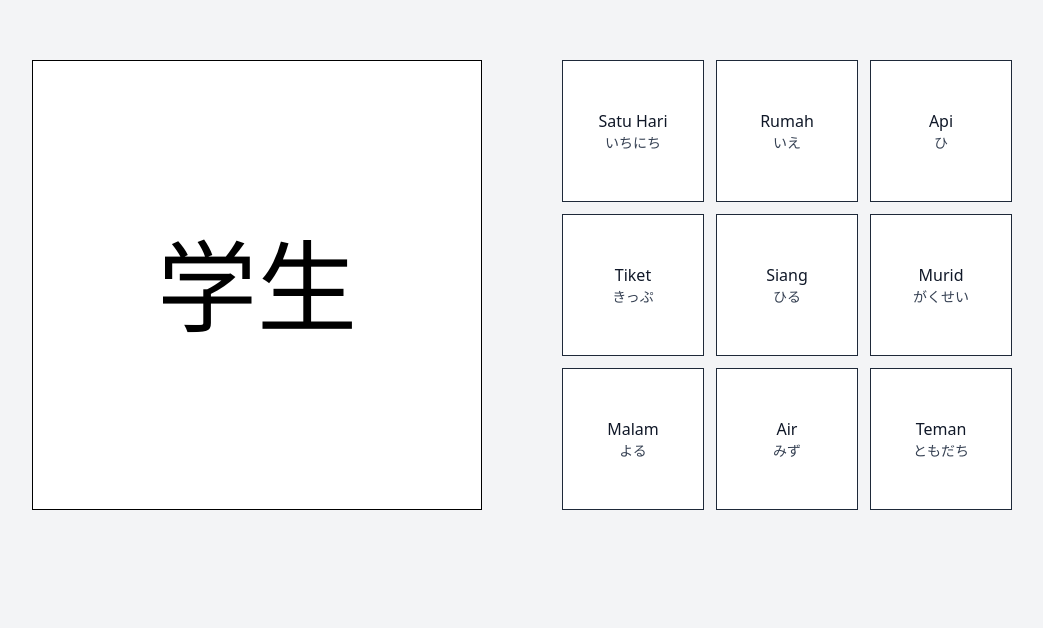
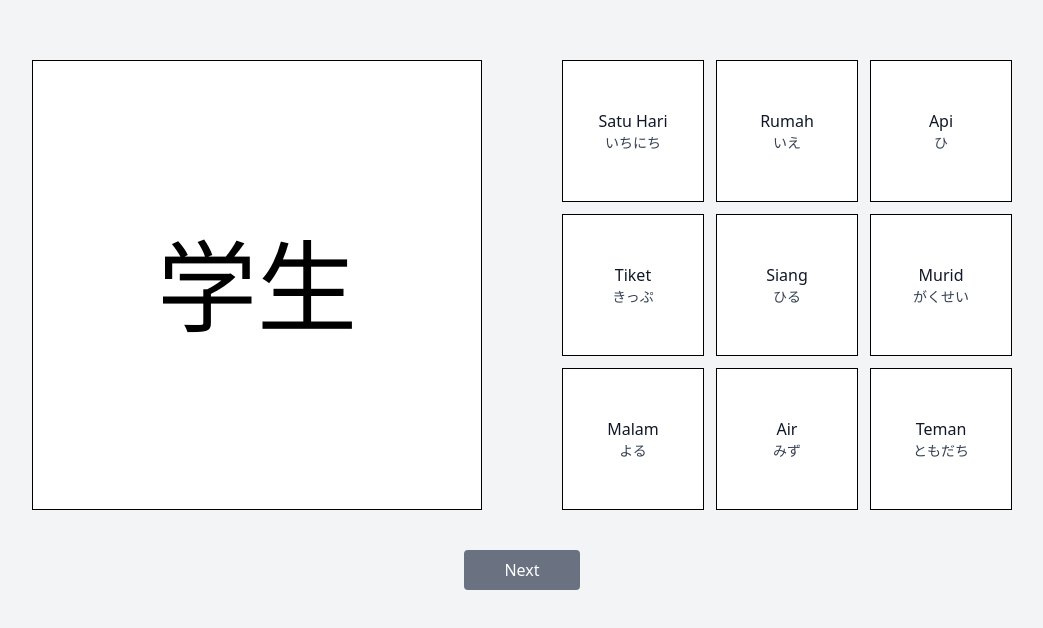
Before and after one commit to bobi1539/kotoba-fe, a Next.js app: page / in a window 1280 px wide. Shown: the part 148-776 px from the top of the page, without its empty margins (118-1161 px from the left). Built offline with nearby package versions, Linux system fonts and the light colour scheme.

Commit message:
Add button next

```diff
--- /dev/null
+++ b/app/dto/selected-answer.ts
@@ -0,0 +1,10 @@
+import { KotobaKanji } from "./kotoba-kanji";
+
+export interface SelectedAnswer {
+    isCorrect: boolean;
+    borderParent: string;
+    borderChild: string;
+    bgColor: string;
+    icon: string;
+    answer: KotobaKanji;
+}
--- a/app/page.tsx
+++ b/app/page.tsx
@@ -4,18 +4,14 @@ import { useEffect, useState } from "react";
 import { shuffleFisherYates } from "./util/helper";
 import { KotobaKanji } from "./dto/kotoba-kanji";
 import { kotobaKanjiList } from "./data/data";
-
-interface SelectedAnswer {
-    isCorrect: boolean;
-    borderParent: string;
-    borderChild: string;
-    icon: string;
-}
+import { SelectedAnswer } from "./dto/selected-answer";
 
 export default function Home() {
     const [question, setQuestion] = useState<KotobaKanji>();
     const [answers, setAnswers] = useState<KotobaKanji[]>([]);
-    const [selectedAnswer, setSelectedAnswer] = useState<KotobaKanji>();
+    const [selectedAnswer, setSelectedAnswer] = useState<SelectedAnswer>();
+    const [isButtonAnswerDisabled, setIsButtonAnswerDisabled] = useState<boolean>(false);
+    const [isButtonNextDisabled, setIsButtonNextDisabled] = useState<boolean>(true);
 
     useEffect(() => {
         const range = kotobaKanjiList.length - 1;
@@ -55,60 +51,67 @@ export default function Home() {
         return numbers.slice(0, count);
     };
 
-    const getQuestionClassName = (): string => {
-        if (selectedAnswer) {
-            return selectedAnswer.id === question?.id ? "border-green-500" : "border-red-700";
+    const handleClickAnswer = (answer: KotobaKanji): void => {
+        if (answer.id === question?.id) {
+            setSelectedAnswer({
+                isCorrect: true,
+                borderParent: "border-green-500",
+                borderChild: "border-4 border-green-500",
+                bgColor: "bg-green-500",
+                icon: "fa-solid fa-check",
+                answer: answer,
+            });
+        } else {
+            setSelectedAnswer({
+                isCorrect: false,
+                borderParent: "border-red-700",
+                borderChild: "border-4 border-red-700",
+                bgColor: "bg-red-700",
+                icon: "fa-solid fa-xmark",
+                answer: answer,
+            });
         }
-        return "";
-    };
-
-    const handleClickAnswer = (answer: KotobaKanji): void => {
-		setSelectedAnswer(answer);
-		// if (answer.id === question?.id) {
-		// 	setSelectedAnswer({
-		// 		isCorrect: true,
-		// 		borderParent: "border-green-500",
-		// 		borderChild: "border-red-500"
-		// 	})
-		// }
+        setIsButtonAnswerDisabled(!isButtonAnswerDisabled);
+        setIsButtonNextDisabled(!isButtonNextDisabled);
     };
 
     return (
-        <section className="bg-gray-100 w-full h-screen grid grid-cols-2 gap-20 pt-52">
-            <div className={`${getQuestionClassName()} relative border w-[450px] h-[450px] bg-white flex justify-center items-center justify-self-end`}>
+        <section className="bg-gray-100 h-screen">
+            <div className="w-full grid grid-cols-2 gap-20 pt-52">
+                <div className={`${selectedAnswer?.borderParent} relative border w-[450px] h-[450px] bg-white flex justify-center items-center justify-self-end`}>
                     {selectedAnswer && (
                         <>
-                        <div className={`${getQuestionClassName()} absolute w-full h-full border-6`} />
-                        <div className="absolute left-0 top-0 bg-red-700 w-9 h-9 flex justify-center items-center">
-                            <i className="fa-solid fa-xmark text-2xl text-white" />
+                            <div className={`${selectedAnswer.borderChild} absolute w-full h-full border-6`} />
+                            <div className={`${selectedAnswer.bgColor} absolute left-0 top-0 w-9 h-9 flex justify-center items-center`}>
+                                <i className={`${selectedAnswer.icon} text-2xl text-white`} />
                             </div>
                         </>
                     )}
                     <p className="text-[100px]">{question?.kanji}</p>
                 </div>
                 <div className="w-[450px] h-[450px] grid grid-cols-3 gap-3">
-                {answers.map((answer) => {
-                    let classAnswerParent = "border-gray-800";
-                    let classAnswerChilds = "border-gray-800";
-                    if (answer.id === selectedAnswer?.id) {
-                        if (answer.id === question?.id) {
-                            classAnswerParent = "border-green-500";
-                            classAnswerChilds = "border-4 border-green-500";
-                        } else {
-                            classAnswerParent = "border-red-700";
-                            classAnswerChilds = "border-4 border-red-700";
-                        }
-                    }
-                    return (
-                        <div key={answer.id} onClick={() => handleClickAnswer(answer)} className={`${classAnswerParent} relative border bg-white flex justify-center items-center p-3 hover:cursor-pointer`}>
-                            <div className={`${classAnswerChilds} absolute w-full h-full`} />
+                    {answers.map((answer) => (
+                        <button key={answer.id} disabled={isButtonAnswerDisabled} onClick={() => handleClickAnswer(answer)} className={`${answer.id === selectedAnswer?.answer.id && selectedAnswer?.borderParent} relative border bg-white flex justify-center items-center p-3 hover:cursor-pointer`}>
+                            {selectedAnswer && (
+                                <>
+                                    <div className={`${answer.id === selectedAnswer.answer.id && selectedAnswer.borderChild} absolute w-full h-full`} />
+                                    <div className={`${answer.id === selectedAnswer.answer.id && selectedAnswer.bgColor} absolute left-0 top-0 w-6 h-6 flex justify-center items-center`}>
+                                        <i className={`${answer.id === selectedAnswer.answer.id && selectedAnswer.icon} text-white`} />
+                                    </div>
+                                </>
+                            )}
                             <div>
                                 <p className="text-center font-light text-gray-900 capitalize">{answer.meaning}</p>
                                 <p className="text-center font-light text-gray-700 text-sm">{answer.hiragana}</p>
                             </div>
+                        </button>
+                    ))}
                 </div>
-                    );
-                })}
+            </div>
+            <div className="flex justify-center my-10">
+                <button disabled={isButtonNextDisabled} className={`${isButtonNextDisabled ? "bg-gray-500" : "bg-green-500 hover:bg-green-600 cursor-pointer"} px-10 py-2 text-white rounded`}>
+                    Next
+                </button>
             </div>
         </section>
     );
```
Lines whose indentation alone changed are shown as unchanged.
